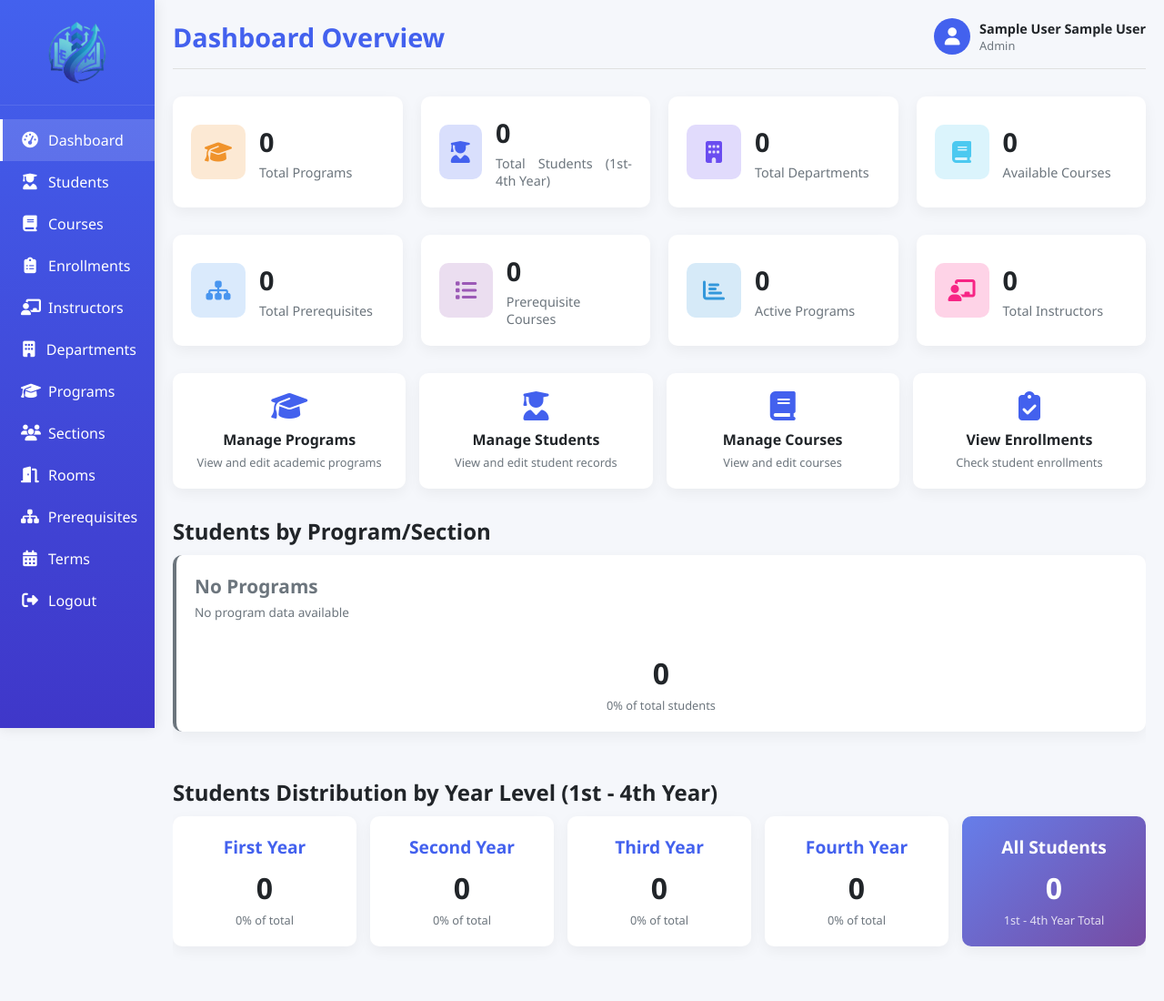
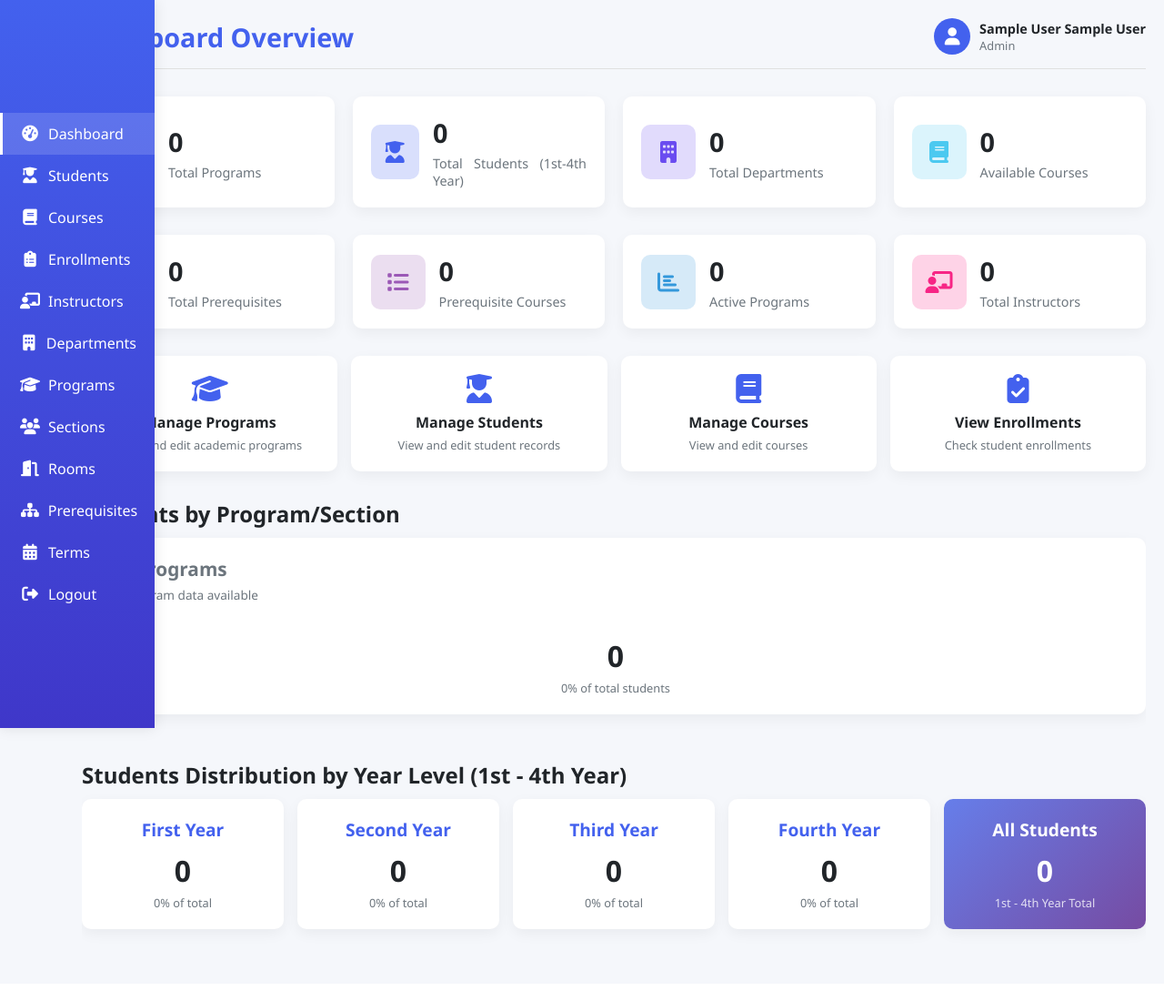
Before and after one commit to ynion-mabeamae/DBA_Student_Enrollment_System, a PHP site: page /student_enrollment_system/includes/dashboard.php in a window 1280 px wide. Shown: the whole page at 91% size. After the commit the page ends 1032 px from the top, so only its background shows below. Run offline with PHP 8.4, Linux system fonts and the light colour scheme; the visitor is signed in with stand-in values (Sample User, id 1); data that the repository does not hold is empty.

Commit message:
feat(sidebar-menu): update changes in sidebar menu

```diff
--- a/student_enrollment_system/includes/course.php
+++ b/student_enrollment_system/includes/course.php
@@ -187,9 +187,6 @@ $departments = $conn->query("SELECT * FROM tbldepartment ORDER BY dept_name");
 <body>
     <!-- Sidebar -->
     <div class="sidebar">
-        <div class="sidebar-header">
-            <img src="../assets/EMS.png" alt="EMS Logo">
-        </div>
         <div class="sidebar-menu">
             <a href="dashboard.php" class="menu-item">
                 <i class="fas fa-tachometer-alt"></i>
--- a/student_enrollment_system/includes/dashboard.php
+++ b/student_enrollment_system/includes/dashboard.php
@@ -92,9 +92,6 @@ if ($result && $result->num_rows > 0) {
 
     <!-- Sidebar -->
     <div class="sidebar">
-        <div class="sidebar-header" style="display: flex; align-items: center;">
-            <img src="../assets/EMS.png" alt="EMS Logo">
-        </div>
         <div class="sidebar-menu">
             <a href="dashboard.php" class="menu-item active">
                 <i class="fas fa-tachometer-alt"></i>
@@ -140,7 +137,6 @@ if ($result && $result->num_rows > 0) {
                 <i class="fas fa-calendar-alt"></i>
                 <span>Terms</span>
             </a>
-            <!-- Logout Item -->
             <!-- Logout Item -->
             <div class="logout-item">
                 <a href="#" class="menu-item" onclick="openLogoutModal()">
@@ -394,8 +390,16 @@ if ($result && $result->num_rows > 0) {
     <script>
         // Your existing JavaScript code for modals and functionality...
 
-        // Additional JavaScript for dashboard interactions
+        // Sidebar toggle functionality
         document.addEventListener('DOMContentLoaded', function() {
+            const sidebar = document.querySelector('.sidebar');
+            const sidebarLogo = document.querySelector('.sidebar-logo-collapsed');
+
+            // Toggle sidebar on logo click
+            sidebarLogo.addEventListener('click', function() {
+                sidebar.classList.toggle('expanded');
+            });
+
             // Add click animations to cards
             const cards = document.querySelectorAll('.stat-card, .year-level-card, .action-card, .program-card');
             cards.forEach(card => {
--- a/student_enrollment_system/includes/department.php
+++ b/student_enrollment_system/includes/department.php
@@ -126,9 +126,6 @@ $archived_count = $conn->query("SELECT COUNT(*) FROM tbldepartment WHERE is_acti
 <body>
     <!-- Sidebar -->
     <div class="sidebar">
-        <div class="sidebar-header">
-            <img src="../assets/EMS.png" alt="EMS Logo">
-        </div>
         <div class="sidebar-menu">
             <a href="dashboard.php" class="menu-item">
                 <i class="fas fa-tachometer-alt"></i>
--- a/student_enrollment_system/includes/enrollment.php
+++ b/student_enrollment_system/includes/enrollment.php
@@ -362,13 +362,8 @@ $grade_options = ['1.0', '1.25', '1.50', '1.75', '2.0', '2.25', '2.50', '2.75',
   <?php endif; ?>
 </style>
 <body>
-
-
   <!-- Sidebar -->
     <div class="sidebar">
-        <div class="sidebar-header">
-            <img src="../assets/EMS.png" alt="EMS Logo">
-        </div>
         <div class="sidebar-menu">
             <a href="dashboard.php" class="menu-item">
                 <i class="fas fa-tachometer-alt"></i>
--- a/student_enrollment_system/includes/instructor.php
+++ b/student_enrollment_system/includes/instructor.php
@@ -148,9 +148,6 @@ $archived_count = $conn->query("SELECT COUNT(*) FROM tblinstructor WHERE is_acti
 
   <!-- Sidebar -->
     <div class="sidebar">
-        <div class="sidebar-header">
-            <img src="../assets/EMS.png" alt="EMS Logo">
-        </div>
         <div class="sidebar-menu">
             <a href="dashboard.php" class="menu-item">
                 <i class="fas fa-tachometer-alt"></i>
--- a/student_enrollment_system/includes/prerequisite.php
+++ b/student_enrollment_system/includes/prerequisite.php
@@ -237,13 +237,8 @@ $courses = $conn->query("SELECT $course_select_field FROM tblcourse ORDER BY cou
     </style>
 </head>
 <body>
-
-
     <!-- Sidebar -->
     <div class="sidebar">
-        <div class="sidebar-header">
-            <img src="../assets/EMS.png" alt="EMS Logo">
-        </div>
         <div class="sidebar-menu">
             <a href="dashboard.php" class="menu-item">
                 <i class="fas fa-tachometer-alt"></i>
--- a/student_enrollment_system/includes/program.php
+++ b/student_enrollment_system/includes/program.php
@@ -144,9 +144,6 @@ $total_programs = $show_archived ? $archived_programs_count : $active_programs_c
 
     <!-- Sidebar -->
     <div class="sidebar">
-        <div class="sidebar-header">
-            <img src="../assets/EMS.png" alt="EMS Logo">
-        </div>
         <div class="sidebar-menu">
             <a href="dashboard.php" class="menu-item">
                 <i class="fas fa-tachometer-alt"></i>
--- a/student_enrollment_system/includes/room.php
+++ b/student_enrollment_system/includes/room.php
@@ -135,9 +135,6 @@ $buildings = $conn->query("SELECT DISTINCT building FROM tblroom ORDER BY buildi
 
     <!-- Sidebar -->
     <div class="sidebar">
-        <div class="sidebar-header">
-            <img src="../assets/EMS.png" alt="EMS Logo">
-        </div>
         <div class="sidebar-menu">
             <a href="dashboard.php" class="menu-item">
                 <i class="fas fa-tachometer-alt"></i>
--- a/student_enrollment_system/includes/section.php
+++ b/student_enrollment_system/includes/section.php
@@ -180,9 +180,6 @@ $day_patterns = ['M', 'T', 'W', 'Th', 'F', 'S'];
 
     <!-- Sidebar -->
     <div class="sidebar">
-        <div class="sidebar-header">
-           <img src="../assets/EMS.png" alt="EMS Logo">
-        </div>
         <div class="sidebar-menu">
             <a href="dashboard.php" class="menu-item">
                 <i class="fas fa-tachometer-alt"></i>
--- a/student_enrollment_system/includes/student.php
+++ b/student_enrollment_system/includes/student.php
@@ -238,9 +238,6 @@ $programs = $conn->query("SELECT * FROM tblprogram ORDER BY program_name");
 
     <!-- Sidebar -->
     <div class="sidebar">
-        <div class="sidebar-header">
-            <img src="../assets/EMS.png" alt="EMS Logo">
-        </div>
         <div class="sidebar-menu">
             <a href="dashboard.php" class="menu-item">
                 <i class="fas fa-tachometer-alt"></i>
--- a/student_enrollment_system/includes/term.php
+++ b/student_enrollment_system/includes/term.php
@@ -128,9 +128,6 @@ $total_terms = $show_archived ? $archived_terms_count : $active_terms_count;
 
     <!-- Sidebar -->
     <div class="sidebar">
-        <div class="sidebar-header">
-            <img src="../assets/EMS.png" alt="EMS Logo">
-        </div>
         <div class="sidebar-menu">
             <a href="dashboard.php" class="menu-item">
                 <i class="fas fa-tachometer-alt"></i>
--- a/student_enrollment_system/styles/dashboard.css
+++ b/student_enrollment_system/styles/dashboard.css
@@ -14,7 +14,8 @@
     --light: #f8f9fa;
     --dark: #212529;
     --gray: #6c757d;
-    --sidebar-width: 170px;
+    --sidebar-width: 70px;
+    --sidebar-expanded: 170px;
     --danger-color: #e63946;
     --light-bg: #f8f9fa;
     --dark-text: #212529;
@@ -244,12 +245,44 @@ img {
     height: 100vh;
     position: fixed;
     box-shadow: 0 0 15px rgba(0, 0, 0, 0.1);
+    transition: width 0.3s ease;
+    overflow: hidden;
+    display: flex;
+    flex-direction: column;
+    justify-content: center;
+    align-items: center;
+}
+
+.sidebar:hover {
+    width: var(--sidebar-expanded);
+}
+
+.sidebar-logo-collapsed {
+    width: 40px;
+    height: 40px;
+    margin-bottom: 20px;
+    opacity: 1;
+    transition: opacity 0.3s ease;
+}
+
+.sidebar:hover .sidebar-logo-collapsed {
+    opacity: 0;
 }
 
 .sidebar-header {
     padding: 20px;
     text-align: center;
     border-bottom: 1px solid rgba(255, 255, 255, 0.1);
+    opacity: 0;
+    transition: opacity 0.3s ease;
+    position: absolute;
+    top: 20px;
+    left: 50%;
+    transform: translateX(-50%);
+}
+
+.sidebar:hover .sidebar-header {
+    opacity: 1;
 }
 
 .sidebar-header h2 {
@@ -262,8 +295,15 @@ img {
     opacity: 0.8;
 }
 
+.sidebar-logo {
+    width: 40px;
+    height: 40px;
+    margin-right: 10px;
+}
+
 .sidebar-menu {
     padding: 15px 0;
+    width: 100%;
 }
 
 /* Remove underline from sidebar links */
@@ -286,12 +326,20 @@ img {
 }
 
 .menu-item {
-    padding: 12px 20px;
+    padding: 12px 0;
     display: flex;
     align-items: center;
+    justify-content: center;
     transition: all 0.3s;
     cursor: pointer;
     border-left: 3px solid transparent;
+    width: 100%;
+    position: relative;
+}
+
+.sidebar:hover .menu-item {
+    padding: 12px 20px;
+    justify-content: flex-start;
 }
 
 .menu-item:hover {
@@ -305,10 +353,32 @@ img {
 }
 
 .menu-item i {
-    margin-right: 10px;
+    position: absolute;
+    left: 50%;
+    transform: translateX(-50%);
+    margin-right: 0;
     font-size: 1.1rem;
     width: 20px;
+    height: 20px;
+    display: flex;
+    align-items: center;
+    justify-content: center;
     text-align: center;
+}
+
+.sidebar:hover .menu-item i {
+    position: static;
+    transform: none;
+    margin-right: 10px;
+}
+
+.menu-item span {
+    opacity: 0;
+    transition: opacity 0.3s ease;
+}
+
+.sidebar:hover .menu-item span {
+    opacity: 1;
 }
 
 /* Main Content Styles */
```
